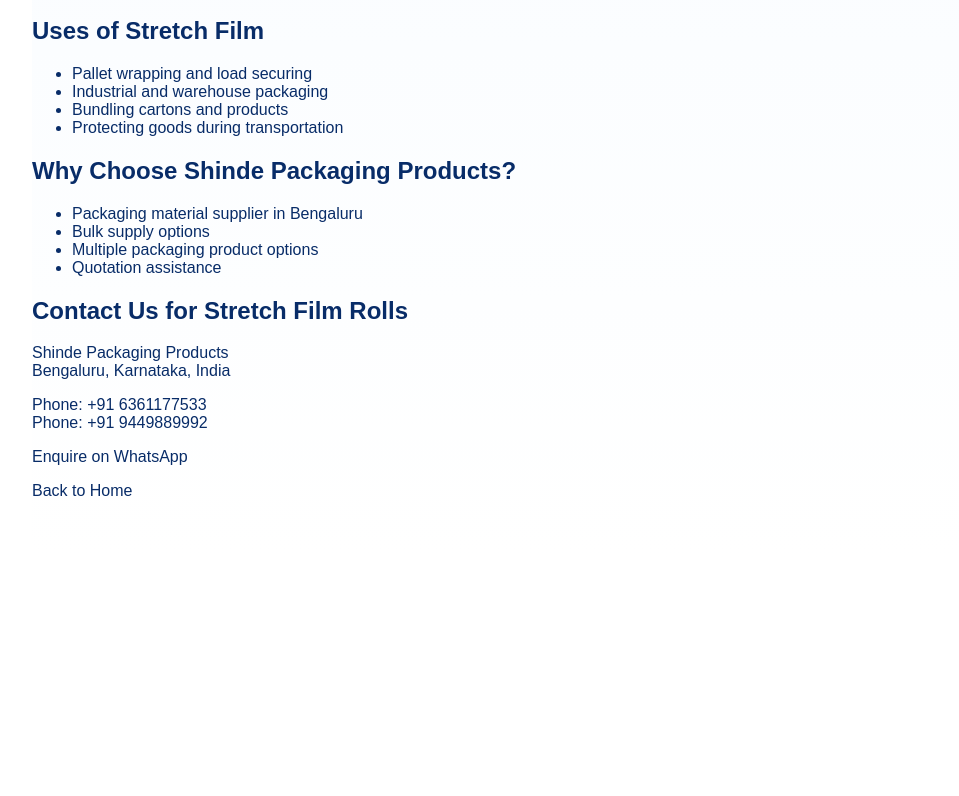
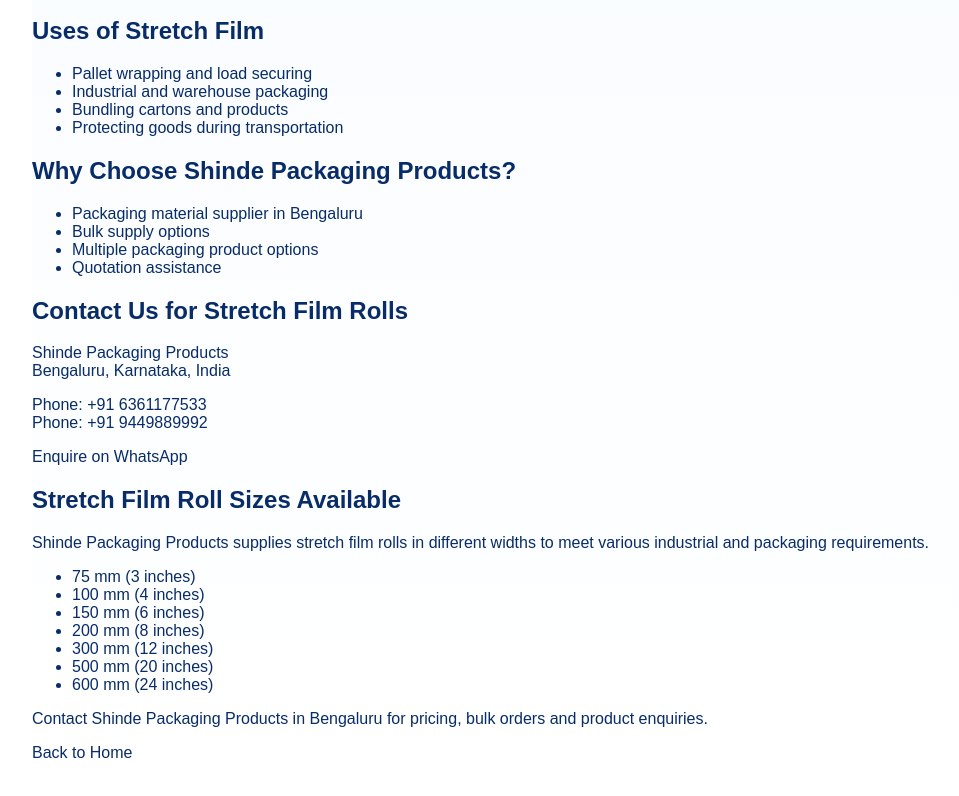
Before and after one commit to shindepackagingproducts-spp/SHINDE-PACKAGING-PRODUCTS, a plain HTML site: page stretch-film.html in a window 1280 px wide. Shown: the part 834-1630 px from the top of the page, without its empty margins (18-977 px from the left). Before the commit the page ends 1392 px from the top, so only its background shows below. Drawn offline with Linux system fonts and the light colour scheme.

Commit message:
Update stretch-film.html

```diff
--- a/stretch-film.html
+++ b/stretch-film.html
@@ -82,6 +82,29 @@
     </a>
   </p>
 
+  <h2>Stretch Film Roll Sizes Available</h2>
+
+  <p>
+    Shinde Packaging Products supplies stretch film rolls
+    in different widths to meet various industrial and
+    packaging requirements.
+  </p>
+
+  <ul>
+    <li>75 mm (3 inches)</li>
+    <li>100 mm (4 inches)</li>
+    <li>150 mm (6 inches)</li>
+    <li>200 mm (8 inches)</li>
+    <li>300 mm (12 inches)</li>
+    <li>500 mm (20 inches)</li>
+    <li>600 mm (24 inches)</li>
+  </ul>
+
+  <p>
+    Contact Shinde Packaging Products in Bengaluru
+    for pricing, bulk orders and product enquiries.
+  </p>
+
   <p><a href="index.html">Back to Home</a></p>
 
 </main>
```
